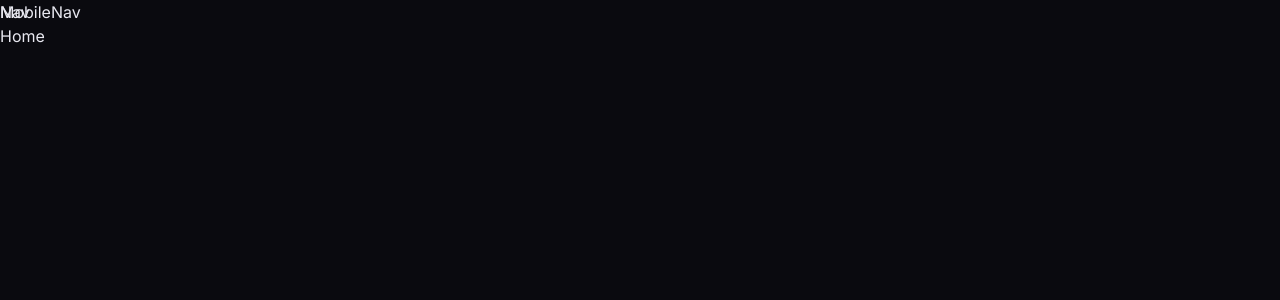
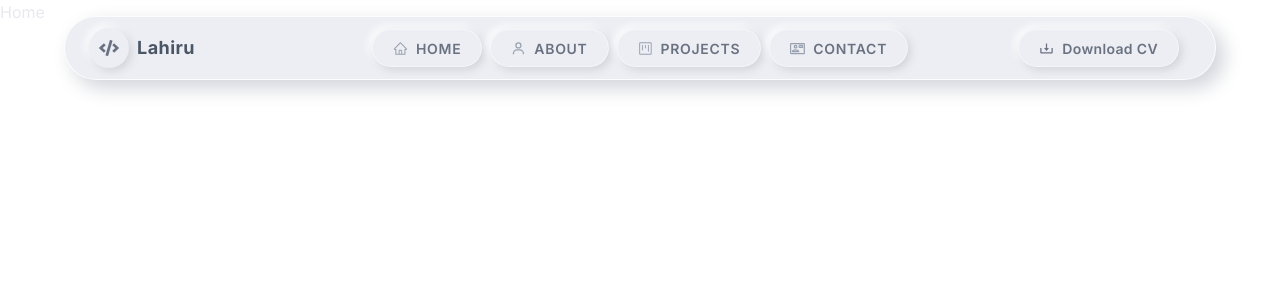
Before and after one commit to Lahirusampath2000/portfolio, a Next.js app: page / in a window 1280 px wide. Shown: the top 300 px of the page. Built offline with nearby package versions, Linux system fonts and the light colour scheme.

Commit message:
navbar white theme

```diff
--- a/app/layout.tsx
+++ b/app/layout.tsx
@@ -22,7 +22,7 @@ export default function RootLayout({
     <html
       lang="en"
     >
-      <body className={`${geistSans.className} antialiased bg-[#0a0a0f] text-[#e8e8f0]`}>
+      <body className={`${geistSans.className} antialiased  text-[#e8e8f0]`}>
         <ResponsiveNav />
   {children}
 </body>
--- a/components/Home/Navbar/MobileNav.tsx
+++ b/components/Home/Navbar/MobileNav.tsx
@@ -1,8 +1,76 @@
-import React from 'react'
+'use client'
+import { NavLinks } from '@/constant/constant'
+import React, { useEffect } from 'react'
+import { HiX } from 'react-icons/hi'
+import { BiDownload } from 'react-icons/bi'
+import { FaCode } from 'react-icons/fa'
 
-const MobileNav = () => {
+interface MobileNavProps {
+  isOpen: boolean
+  onClose: () => void
+}
+
+const MobileNav = ({ isOpen, onClose }: MobileNavProps) => {
+
+  useEffect(() => {
+    if (isOpen) {
+      document.body.style.overflow = 'hidden'
+    } else {
+      document.body.style.overflow = ''
+    }
+    return () => { document.body.style.overflow = '' }
+  }, [isOpen])
+
   return (
-    <div>MobileNav</div>
+    <>
+      {/* Backdrop */}
+      <div onClick={onClose} className={`fixed inset-0 z-40 bg-black/25 backdrop-blur-sm transition-opacity duration-300 lg:hidden ${isOpen ? 'opacity-100 pointer-events-auto' : 'opacity-0 pointer-events-none'}`} />
+
+      {/* Drawer */}
+      <div className={`fixed top-4 bottom-4 right-4 w-[80%] max-w-[300px] z-50 lg:hidden bg-[#eceef3] rounded-3xl shadow-[0px_8px_40px_#c4c6cd] flex flex-col overflow-hidden transition-all duration-300 ease-in-out ${isOpen ? 'translate-x-0 opacity-100' : 'translate-x-[110%] opacity-0'}`}>
+
+        {/* Header */}
+        <div className="flex items-center justify-between px-5 pt-5 pb-4">
+          <div className="flex items-center gap-2">
+            <div className="w-9 h-9 bg-[#eceef3] rounded-full flex items-center justify-center shadow-[3px_3px_8px_#d1d3da,-3px_-3px_8px_#ffffff]">
+              <FaCode className="w-4 h-4 text-gray-500" />
+            </div>
+            <span className="text-gray-700 font-bold text-base tracking-wide">Lahiru</span>
+          </div>
+          <button onClick={onClose} className="w-9 h-9 rounded-full bg-[#eceef3] flex items-center justify-center shadow-[3px_3px_8px_#d1d3da,-3px_-3px_8px_#ffffff] border border-white/60 text-gray-500 transition-all duration-300 hover:text-[#4caf72] hover:shadow-[inset_3px_3px_7px_#c8cad1,inset_-3px_-3px_7px_#ffffff]">
+            <HiX className="w-4 h-4" />
+          </button>
+        </div>
+
+        {/* Divider */}
+        <div className="mx-5 h-px bg-gradient-to-r from-transparent via-gray-300 to-transparent mb-2" />
+
+        {/* Nav Links */}
+        <nav className="flex flex-col gap-3 px-5 py-5 flex-1">
+          {NavLinks.map((link) => {
+            const Icon = link.icon
+            return (
+              <a key={link.id} href={link.url} onClick={onClose} className="group flex items-center gap-3 px-5 py-3.5 rounded-2xl text-gray-500 font-semibold text-sm tracking-widest uppercase bg-[#eceef3] shadow-[3px_3px_8px_#d1d3da,-3px_-3px_8px_#ffffff] border border-white/60 transition-all duration-300 hover:text-[#4caf72] hover:shadow-[inset_3px_3px_7px_#c8cad1,inset_-3px_-3px_7px_#ffffff]">
+                <Icon className="w-4 h-4 text-gray-400 group-hover:text-[#4caf72] transition-colors duration-300" />
+                {link.label}
+              </a>
+            )
+          })}
+        </nav>
+
+        {/* Divider */}
+        <div className="mx-5 h-px bg-gradient-to-r from-transparent via-gray-300 to-transparent mb-4" />
+
+        {/* Download CV */}
+        <div className="px-5 pb-5">
+          <button className="w-full flex items-center justify-center gap-2 py-3.5 rounded-2xl bg-[#eceef3] text-gray-600 font-semibold text-sm tracking-wide shadow-[3px_3px_8px_#d1d3da,-3px_-3px_8px_#ffffff] border border-white/60 transition-all duration-300 hover:text-[#4caf72] hover:shadow-[inset_3px_3px_7px_#c8cad1,inset_-3px_-3px_7px_#ffffff]">
+            <BiDownload className="w-4 h-4" />
+            Download CV
+          </button>
+        </div>
+
+      </div>
+    </>
   )
 }
 
--- a/components/Home/Navbar/Nav.tsx
+++ b/components/Home/Navbar/Nav.tsx
@@ -1,8 +1,48 @@
+import { NavLinks } from '@/constant/constant'
 import React from 'react'
+import { BiDownload } from 'react-icons/bi'
+import { FaCode } from 'react-icons/fa'
+import { HiBars3BottomRight } from 'react-icons/hi2'
 
-const Nav = () => {
+const Nav = ({ onMenuClick }: { onMenuClick?: () => void }) => {
   return (
-    <div className='transition-all duration-200 h-[12vh] z-[100000] fixed w-full'>Nav</div>
+    <nav className="fixed top-0 left-0 w-full h-[12vh] z-50 flex items-center">
+      <div className="relative flex items-center h-[64px] w-[90%] mx-auto px-6 bg-[#eceef3] rounded-full shadow-[8px_8px_20px_#d1d3da,-8px_-8px_20px_#ffffff] border border-white/80">
+
+        {/* Logo */}
+        <div className="flex items-center space-x-2 cursor-pointer">
+          <div className="w-10 h-10 bg-[#eceef3] rounded-full flex items-center justify-center shadow-[3px_3px_8px_#d1d3da,-3px_-3px_8px_#ffffff]">
+            <FaCode className="w-5 h-5 text-gray-500" />
+          </div>
+          <span className="text-gray-600 font-bold text-lg tracking-wide leading-none">Lahiru</span>
+        </div>
+
+        {/* NavLinks (Centered) */}
+        <div className="hidden lg:flex items-center space-x-2 absolute left-1/2 transform -translate-x-1/2">
+          {NavLinks.map((link) => {
+            const Icon = link.icon
+            return (
+              <a key={link.id} href={link.url} className="group flex items-center justify-center gap-2 px-5 h-[38px] rounded-full text-gray-500 font-semibold text-sm tracking-wider uppercase bg-[#eceef3] shadow-[3px_3px_8px_#d1d3da,-3px_-3px_8px_#ffffff] border border-white/50 transition-all duration-300 hover:text-[#4caf72] hover:shadow-[inset_3px_3px_7px_#c8cad1,inset_-3px_-3px_7px_#ffffff]">
+                <Icon className="w-[15px] h-[15px] shrink-0 text-gray-400 group-hover:text-[#4caf72] transition-colors duration-300 translate-y-[0px]" />
+                <span className="leading-none translate-y-[0.5px]">{link.label}</span>
+              </a>
+            )
+          })}
+        </div>
+
+        {/* Right: Download CV + Hamburger */}
+        <div className="ml-auto flex items-center space-x-3">
+          <button className="group flex items-center justify-center gap-2 px-5 h-[38px] rounded-full bg-[#eceef3] text-gray-500 font-semibold text-sm tracking-wide shadow-[3px_3px_8px_#d1d3da,-3px_-3px_8px_#ffffff] border border-white/50 transition-all duration-300 hover:text-[#4caf72] hover:shadow-[inset_3px_3px_7px_#c8cad1,inset_-3px_-3px_7px_#ffffff]">
+            <BiDownload className="w-[15px] h-[15px] shrink-0 group-hover:text-[#4caf72] transition-colors duration-300" />
+            <span className="hidden sm:inline leading-none translate-y-[0.5px]">Download CV</span>
+          </button>
+          <button onClick={onMenuClick} className="lg:hidden w-10 h-10 rounded-full bg-[#eceef3] flex items-center justify-center shadow-[3px_3px_8px_#d1d3da,-3px_-3px_8px_#ffffff] border border-white/50 transition-all duration-300 hover:text-[#4caf72] hover:shadow-[inset_3px_3px_7px_#c8cad1,inset_-3px_-3px_7px_#ffffff] text-gray-500">
+            <HiBars3BottomRight className="w-5 h-5" />
+          </button>
+        </div>
+
+      </div>
+    </nav>
   )
 }
 
--- a/components/Home/Navbar/ResponsiveNav.tsx
+++ b/components/Home/Navbar/ResponsiveNav.tsx
@@ -1,13 +1,15 @@
-import React from 'react'
+'use client'
+import React, { useState } from 'react'
 import Nav from './Nav'
 import MobileNav from './MobileNav'
 
 const ResponsiveNav = () => {
+  const [isOpen, setIsOpen] = useState(false)
+
   return (
     <div>
-        <Nav/>
-        <MobileNav/>
-
+      <Nav onMenuClick={() => setIsOpen(true)} />
+      <MobileNav isOpen={isOpen} onClose={() => setIsOpen(false)} />
     </div>
   )
 }
--- /dev/null
+++ b/constant/constant.ts
@@ -0,0 +1,12 @@
+import { AiOutlineHome } from 'react-icons/ai'
+import { BiUser } from 'react-icons/bi'
+import { GoProject } from 'react-icons/go'
+import { MdOutlineContactMail } from 'react-icons/md'
+import { IconType } from 'react-icons'
+
+export const NavLinks = [
+  { id: 1, url: "#", label: "Home", icon: AiOutlineHome },
+  { id: 2, url: "#about", label: "About", icon: BiUser },
+  { id: 3, url: "#projects", label: "Projects", icon: GoProject },
+  { id: 4, url: "#contact", label: "Contact", icon: MdOutlineContactMail },
+]
```
